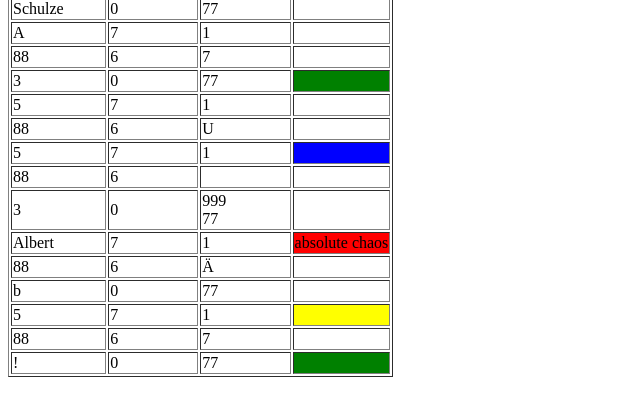
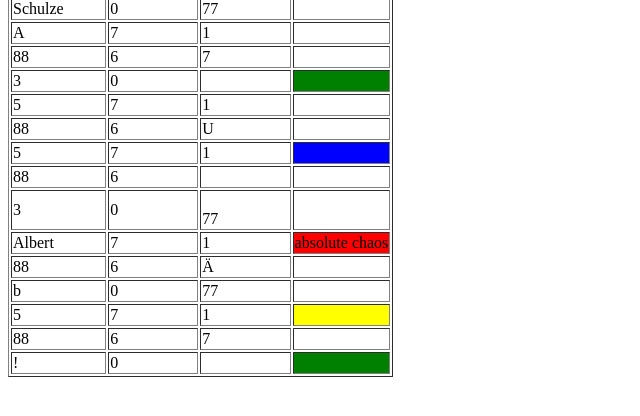
Before and after one commit to napengam/tablesort, a plain HTML site: page index.html in a window 1280 px wide. Shown: the part 216-632 px from the top of the page, 0-640 px from the left. Drawn offline with Linux system fonts and the light colour scheme.

Commit message:
more doc

```diff
--- a/index.html
+++ b/index.html
@@ -14,7 +14,6 @@
         <script type="text/javascript" src="js/sortTable.js"></script>
         <script type="text/javascript">
             var st;
-            st = sortTable('table');
             function getColor(cell) {
                 if (typeof cell.style !== 'undefined') {
                     return cell.style.backgroundColor;
@@ -22,6 +21,7 @@
                     return '';
                 }
             }
+            st = sortTable('table');
         </script>
     </head>
     <body>
@@ -54,18 +54,18 @@
             <tr><td>Schulze</td><td>0</td><td>77</td><td></td></tr>
             <tr><td>A</td><td>7</td><td>1</td><td></td></tr>
             <tr><td>88</td><td>6</td><td>7</td><td></td></tr>
-            <tr><td>3</td><td>0</td><td>77</td><td style="background:green"></td></tr>
+            <tr><td>3</td><td>0</td><td></td><td style="background:green"></td></tr>
             <tr><td>5</td><td>7</td><td>1</td><td></td></tr>
             <tr><td>88</td><td>6</td><td>U</td><td></td>  </tr>
             <tr><td>5</td><td>7</td><td>1</td><td  style="background:blue"></td></tr>
             <tr><td>88</td><td>6</td><td></td><td></td></tr>
-            <tr><td>3</td><td>0</td><td>999<br>77</td><td></td></tr>
+            <tr><td>3</td><td>0</td><td><br>77</td><td></td></tr>
             <tr><td>Albert</td><td>7</td><td>1</td><td style="background:red">absolute chaos</td></tr>
             <tr><td>88</td><td>6</td><td>Ä</td><td></td></tr>
             <tr><td>b</td><td>0</td><td>77</td><td></td></tr>
             <tr><td>5</td><td>7</td><td>1</td><td style="background:yellow"></td></tr>
             <tr><td>88</td><td>6</td><td>7</td><td></td></tr>
-            <tr><td>!</td><td>0</td><td>77</td><td style="background:green"></td></tr>
+            <tr><td>!</td><td>0</td><td></td><td style="background:green"></td></tr>
         </table>
     </body>
 </html>
```
Also changed, not shown: 1 other file.
